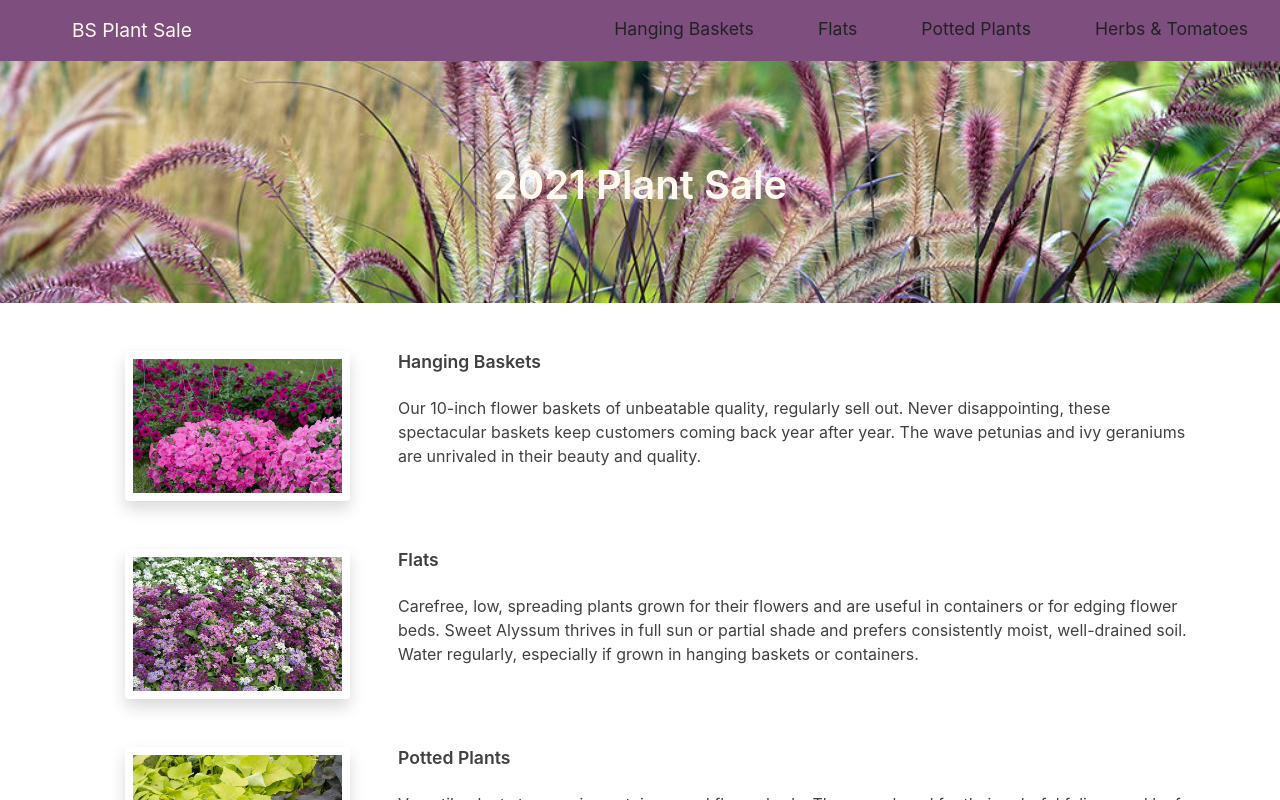
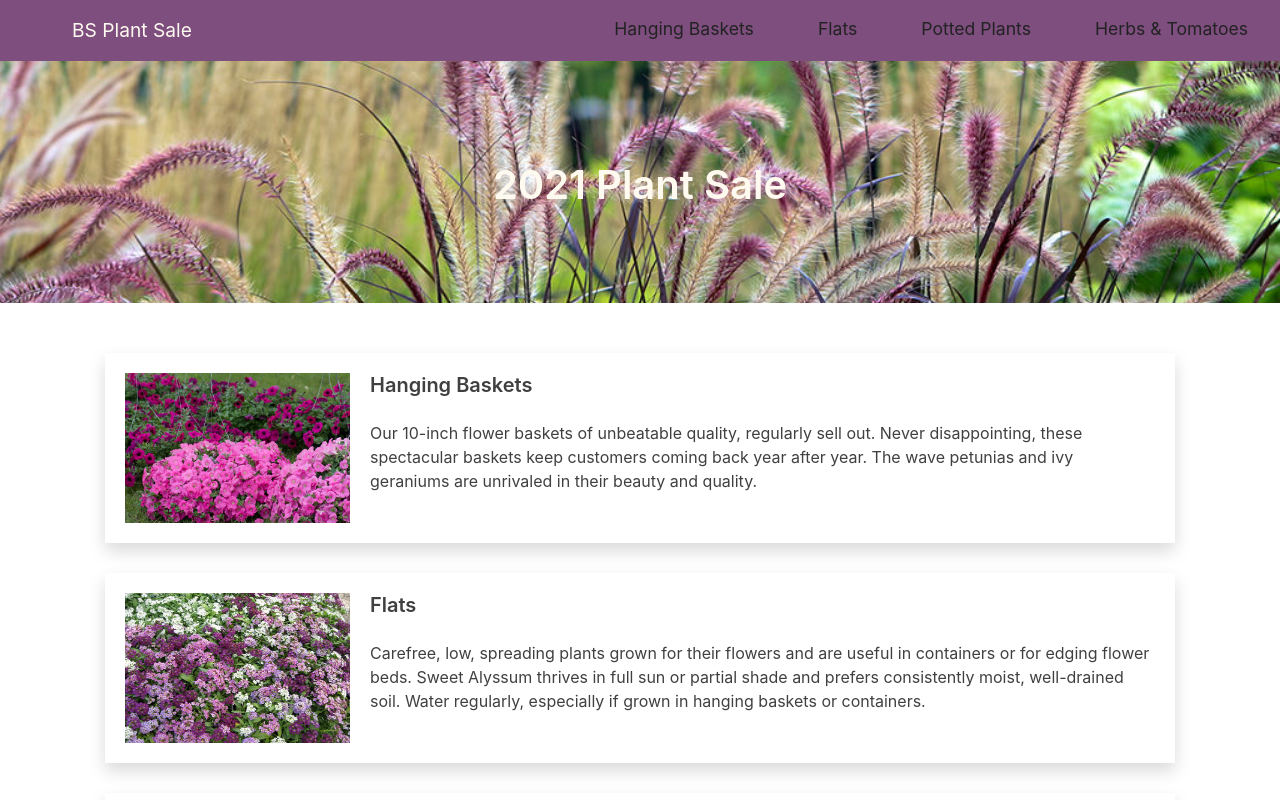
Before and after one commit to betsystevens/flowersale, a React (Create React App) app: page /home in a window 1280 px wide. Shown: the top 800 px of the page. Built offline with nearby package versions, Linux system fonts and the light colour scheme.

Commit message:
replace bootstrap & reactstrap media with css and flex

```diff
--- a/src/App.css
+++ b/src/App.css
@@ -136,6 +136,31 @@ a:hover {
     justify-content: center;
     align-items: center;
   }
+  /* band  (what bootstrap calls media)
+ ======*/
+.outer {
+  margin: 50px 75px;
+}
+.band {
+  display: flex;
+  padding: 20px;
+  margin: 30px;
+}
+.band img {
+  width: 225px;
+  height: 150px;
+  flex-shrink: 0;
+  /* flex: 0 0 225px; */
+}
+.band.shadow {
+  box-shadow: 0 .5rem 1rem rgba(0,0,0,.15);
+}
+.band-body {
+  display: flex;
+  justify-content: start;
+  flex-direction: column;
+  padding-left: 20px;
+}
 
 
 
--- a/src/components/FlowerGroups.js
+++ b/src/components/FlowerGroups.js
@@ -1,35 +1,21 @@
 import React from 'react';
-import { Media } from 'reactstrap';
 
 // component lays out top level groups of flowers, hb, flats, pots, herbs
-// reactStrap Media displays image, heading and paragraph for each group
 function FlowerGroups(props) {
   const group = props.flowers.map((flower) => {
-    const imgStyle = {
-      width: 225,
-      height: 150
-    }
     return (
-      <div key={flower.id} className="col-12 mt-5">
-        <Media tag="li">
-          <Media left middle>
-            <Media object className="shadow p-2 bg-white rounded" src={flower.image} alt={flower.name} style={imgStyle} />
-          </Media>
-          <Media body className="ml-5">
-            <Media heading>{flower.name}</Media>
+      <div key={flower.id} className="band shadow">
+          <img src={flower.image} alt={flower.name} />
+          <div className="band-body">
+            <h3>{flower.name}</h3>
             <p>{flower.description}</p>
-          </Media>
-        </Media>
+          </div>
       </div>
     );
   });
   return (
-    <div className="container">
-      <div className="row">
-        <Media list>
-          {group}
-        </Media>
-      </div>
+    <div className="outer">
+      {group}
     </div>
   );
 };
```
